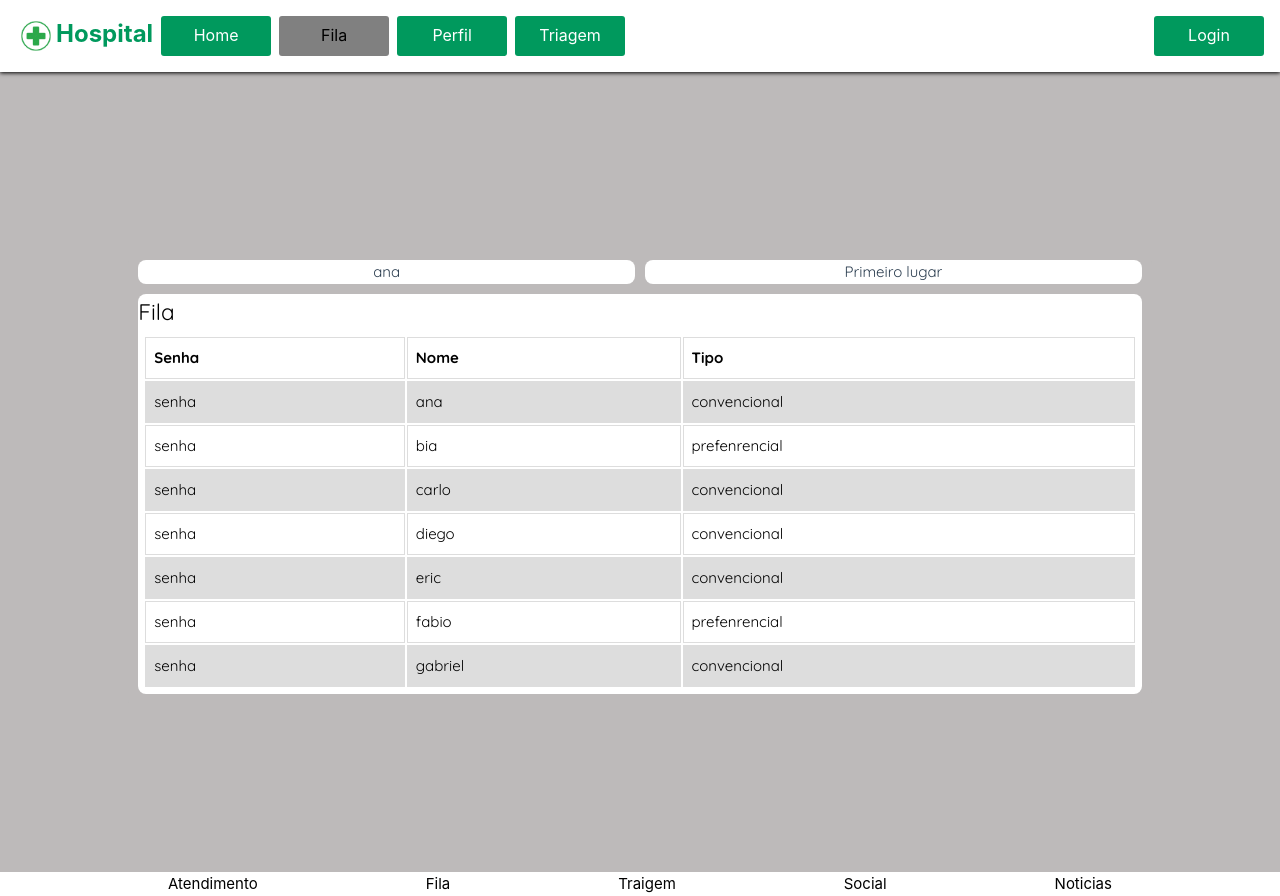
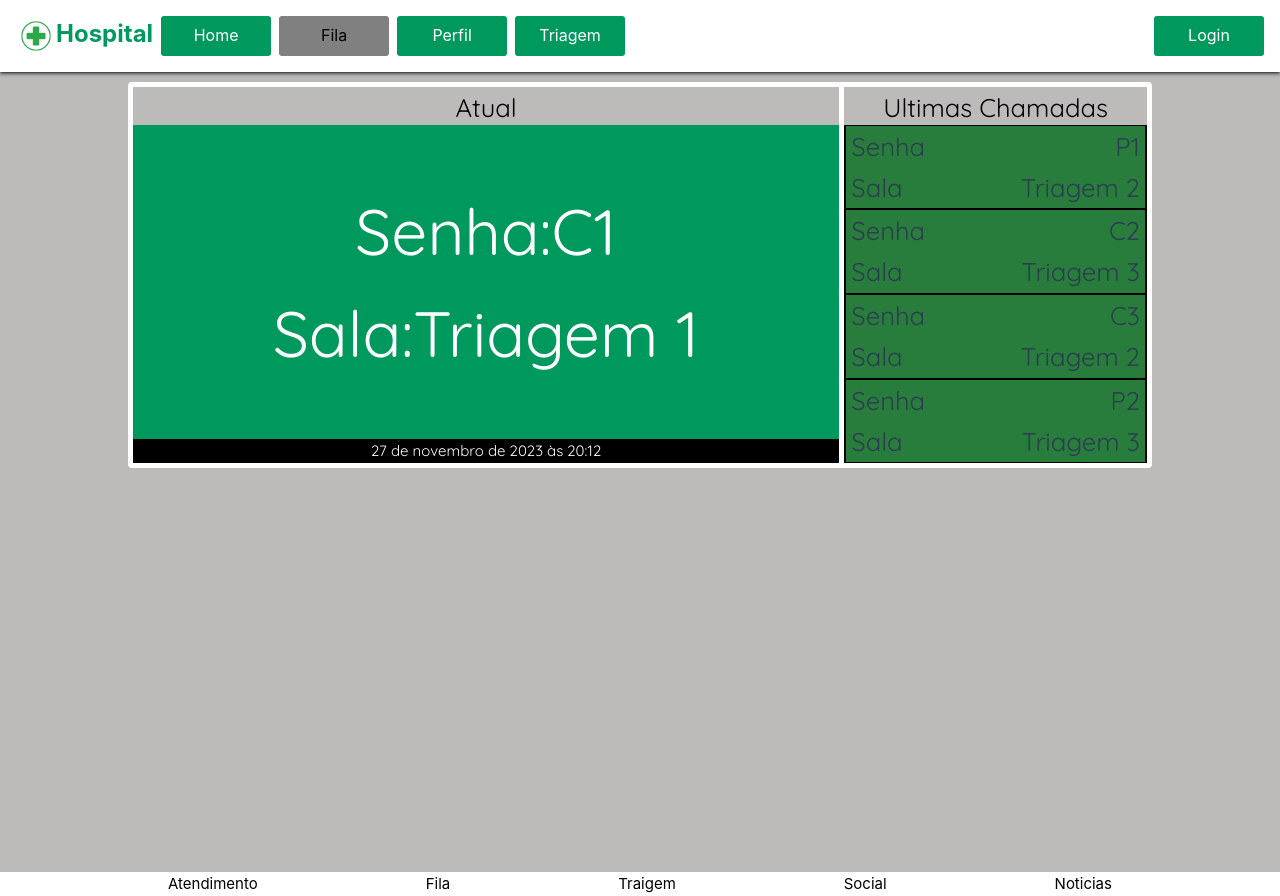
Before and after one commit to AfonsoDglan/Gerenciamento-filas, a Vue app in the folder front-end/: page /fila in a window 1280 px wide. Built offline with nearby package versions, Linux system fonts and the light colour scheme.

Commit message:
home e Fila atualizados

```diff
--- a/front-end/src/views/FilaView.vue
+++ b/front-end/src/views/FilaView.vue
@@ -1,48 +1,71 @@
 <script setup lang="ts">
+import axios from 'axios';
 import { ref } from  'vue'
+import type { Ref } from  'vue'
 
-const fila = ref([  {nome:'ana',tipo:'convencional'},
-                    {nome:'bia',tipo:'prefenrencial'},
-                    {nome:'carlo',tipo:'convencional'},
-                    {nome:'diego',tipo:'convencional'},
-                    {nome:'eric',tipo:'convencional'},
-                    {nome:'fabio',tipo:'prefenrencial'},
-                    {nome:'gabriel',tipo:'convencional'},
+
+
+const fila = ref([  {chamado:'C1',sala:'Triagem 1'},
+                    {chamado:'P1',sala:'Triagem 2'},
+                    {chamado:'C2',sala:'Triagem 3'},
+                    {chamado:'C3',sala:'Triagem 2'},
+                    {chamado:'P2',sala:'Triagem 3'},
 ])
 
-const edit = ref(false)
+const hora: Ref<Date | string> = ref(new Date())
+displayCurrentDate()
+
+//const url = 'http://127.0.0.1:8000/painel/'
+
+//axios.get(url)
+//.then((response) => {
+//    if (response.status === 200) {
+//        fila.value = response.data
+//    }
+//})
+//.catch( (erro) => {
+//    console.log(erro)
+//})
+
+function displayCurrentDate() {
+    const locale = 'pt-BR';
+
+    const currentDate = new Date();
+    hora.value = currentDate.toLocaleString(locale,{year: 'numeric', month: 'long',day: 'numeric', hour: 'numeric', minute: 'numeric'});
+
+    // Call the function every second
+    setTimeout(displayCurrentDate, 1000);
+
+}
 
 </script>
 
 <template>
 <body>
     <div class="page">
-        <div class="box">
-          <div class="callbox">
-              {{ fila[0].nome }}
+        <div class="painel">
+            <div class="boxatual">
+                <div class="titulo">Atual</div>
+                <div class="atual">
+                    <div>Senha:{{  fila[0].chamado }}</div>
+                    <div>Sala:{{  fila[0].sala }}</div>
                 </div>
-          <div class="callbox">
-              Primeiro lugar
+                <div class="hora">{{ hora }}</div>
+            </div>
+
+            <div class="boxanterior">
+                <div class="titulo">Ultimas Chamadas</div>
+                <div class="anterior">
+                    <div class="item" v-for="item in fila.slice(1,)">
+                        <div class="itemrow"><div>Senha</div> <div>{{  item.chamado }}</div> </div>
+                        <div class="itemrow"><div>Sala</div> <div>{{  item.sala }}</div> </div>
+                    </div>
+
+
                 </div>
 
             </div>
 
-        <div class="box">
-            <div class="tablecard">
-                <h2>Fila</h2>
-                <table>
-                        <tr>
-                            <th>Senha</th>
-                            <th>Nome</th>
-                            <th>Tipo</th>
-                        </tr>
-                        <tr v-for="item in fila">
-                            <td>senha</td>
-                            <td>{{ item.nome }}</td>
-                            <td>{{ item.tipo }}</td>
-                        </tr>
-                </table>
-            </div>
         </div>
 
 
@@ -59,7 +82,6 @@ body
   font-family: 'Quicksand', sans-serif;
   display: flex;
   justify-content: center;
-  align-items: center;
   height: 100%;
   box-sizing: border-box;
   background: var(--background);
@@ -71,26 +93,132 @@ body
 
 .page{
   position: relative;
-  top: 10px;
+  margin-top: 10px;
+
   display: flex;
   justify-content: space-evenly;
-  flex-wrap: wrap;
+
   height: 100%;
   width: 80vw;
-  background-color: var(--background);
+
+  background-color: var(--secondarycolor);
   border-radius: 4px;
 }
 
-.box{
+.painel{
+    width: auto-fill;
+    display: flex;
+    justify-content: space-between;
+
+    width: 100%;
+
+    margin: 5px;
+    border-radius: 4px;
+
+    gap: 5px;
+
+}
+
+.boxatual{
+    display: flex;
+    flex-direction: column;
+    justify-content: space-between;
+    align-items: center;
+
+
+    height: 100%;
+    width: 70%;
+}
+
+.boxanterior{
+    display: flex;
+    flex-direction: column;
+    justify-content: space-between;
+    align-items: center;
+
+
+    height: 100%;
+    width: 30%;
+}
+
+.titulo{
     position: relative;
+    top:0;
     display: flex;
+    justify-content: center;
     width: 100%;
-  height: 60%;
-  margin: 0 1% 1%;
-  gap: 1%;
+    height: 10%;
+    background-color: var(--background);
+    color: var(--fontcolortext);
+    font-size:2vw;
 
+
+}
+.atual{
+    display: flex;
+    flex-direction: column;
+    justify-content: center;
+    align-items: center;
+
+
+    height: 100%;
+    width: 100%;
+
+
+    background-color: var(--primarycolor);
+
+    color: var(--secondarycolor);
+
+    font-size: 5vw;
+}
+
+.anterior{
+    display: flex;
+    flex-direction: column;
+    justify-content: center;
+    align-items:center;
+
+    height: 100%;
+    width: 100%;
+
+    background-color: var(--secondarycolor);
     border-radius: 4px;
 }
+
+.anterior .item{
+    display: flex;
+    flex-direction: column;
+    align-items: center;
+    height: 25%;
+    width: 100%;
+
+
+    background-color: #287d3c;
+    font-size: 2dvw;
+
+    border-width: 1px 2px 1px 2px;
+    border-style: solid ;
+    border-color: black;
+}
+
+.anterior .item .itemrow{
+    padding: 0 5px;
+    width: 100%;
+    display: flex;
+    justify-content: space-between;
+}
+
+
+.hora{
+    width: 100%;
+    background-color: black;
+    color: white;
+    display: flex;
+    justify-content: center;
+}
+
+
+
 .callbox{
   display: flex;
   justify-content: center;
--- a/front-end/src/views/HomeView.vue
+++ b/front-end/src/views/HomeView.vue
@@ -8,9 +8,23 @@ import router from '@/router';
   <div class="page">
       	<div class="box">
         	<div class="welcome">
-        	 	 <h2>Bem-vindo ao App </h2>
-         		 <h2>Onde Sua Saúde é a Nossa Prioridade! </h2>
-          	</div>
+        	 	<h2>Bem-vindo ao App </h2>
+         		<h2>Onde Sua Saúde é a Nossa Prioridade! </h2>
+            </div>
+
+            <div class="instruções">
+                <h2>Para ser atendido, pressione uma das opções abaixo </h2>
+                <div class="butoes">
+                    <button class=" btn normal">Senha Normal</button>
+                    <button class="btn prefe">Senha Prefenrencial</button>
+                </div>
+            </div>
+
+            <div class="info">
+                <h2>Atenção!</h2>
+                <img alt="Vue logo" class="logo" src="@\assets\preferencial.webp"/>
+
+            </div>
 
       </div>
   </div>
@@ -24,7 +38,7 @@ body{
   display: flex;
   justify-content: center;
 
-  background-color: var(--background);
+    background-color: var(--background);
 
 
     height: auto !important;
@@ -56,9 +70,15 @@ body{
   width: 100%;
   height: 60%;
 
+  display: flex;
+  flex-direction: column;
+  justify-content: center;
+  align-items: center;
+  gap:2px;
+
   margin: 1% 1%;
   border-radius: 4px;
-  font-size: 16px;
+
 }
 
 .welcome{
@@ -75,4 +95,73 @@ body{
 
 	color: var(--secondarycolor);
 }
+
+.instruções{
+    display: flex;
+    justify-content: center;
+    align-items: center;
+    flex-direction: column;
+
+    border: 5px solid var(--primarycolor);
+    border-radius: 4px;
+
+    width: 100%;
+
+}
+
+
+
+.butoes{
+    display: flex;
+    justify-content: space-around;
+    width: 100%;
+    margin: 10px 0;
+
+}
+
+.btn{
+    width: 30%;
+    height: 3em;
+    border-radius: 4px;
+    font-size: 20px;
+    min-width: 150px;
+}
+
+.normal{
+    background-color: #0853bd;
+    color: var(--secondarycolor);
+
+}
+
+.normal:hover{
+    background-color: #0d71ff;
+}
+
+.prefe{
+    background-color: #6b1114 ;
+    color: var(--secondarycolor);
+}
+.prefe:hover{
+    background-color: #fc262d;
+}
+
+.info{
+    display: flex;
+    justify-content: center;
+    align-items: center;
+    flex-direction: column;
+
+    width: 600px;
+    border: 4px solid var(--fontcolortext);
+    border-radius: 4px;
+
+}
+
+.info h2{
+    display: flex;
+    justify-content: center;
+
+    background-color: var(--background);
+    width: 600px;
+}
 </style>
--- a/front-end/src/views/LoginView.vue
+++ b/front-end/src/views/LoginView.vue
@@ -181,7 +181,7 @@ section .signin .content
   justify-content: center;
   align-items: center;
   flex-direction: column;
-  gap: 20px;
+  gap: 10px;
 }
 section .signin .content h2
 {
```
Also changed, not shown: front-end/src/assets/preferencial.webp (added). Lines whose indentation alone changed are shown as unchanged.
